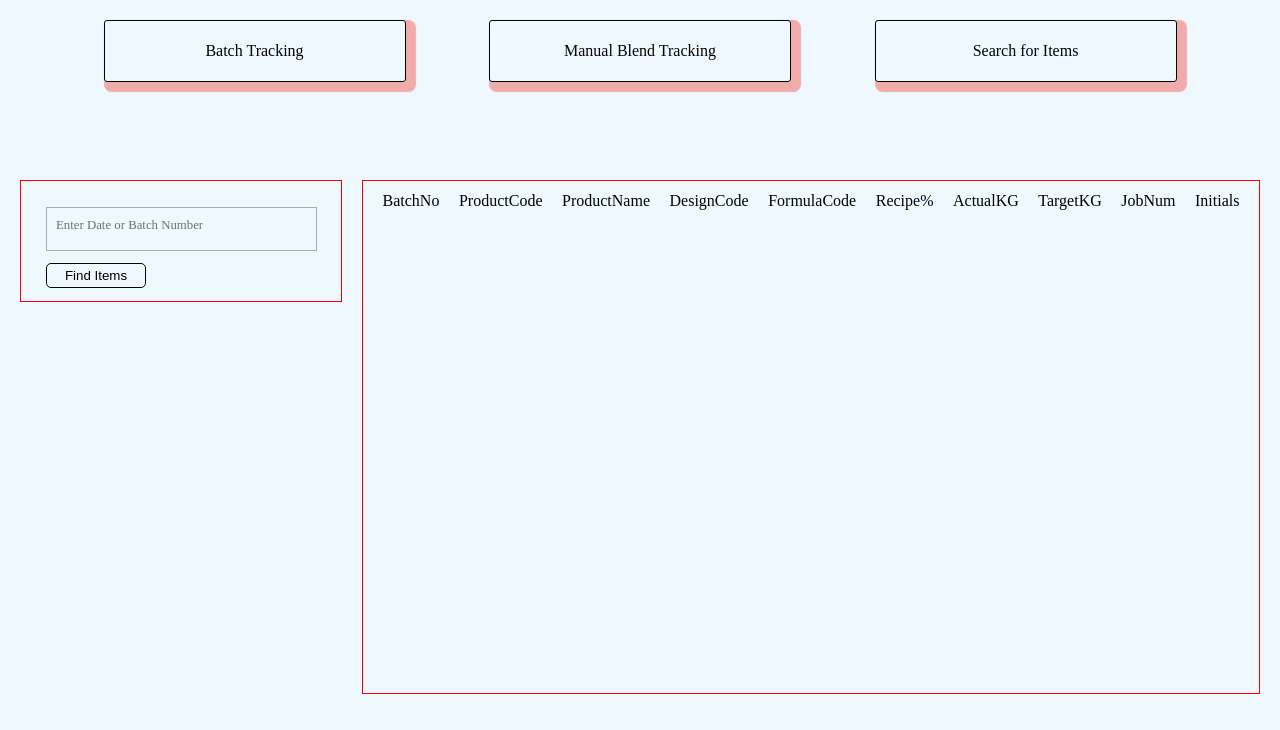
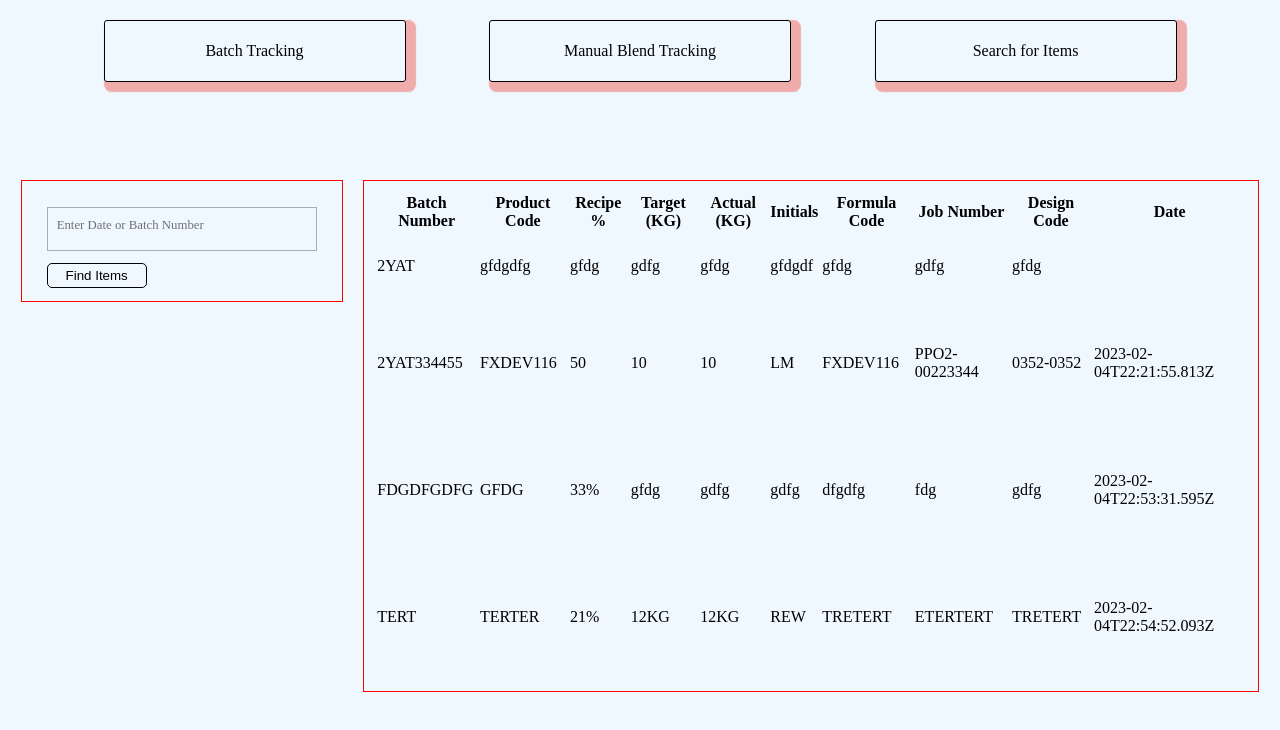
Before and after one commit to LewieM1995/workapp, a React (Create React App) app: page /search in a window 1280 px wide. Shown: the top 730 px of the page. Built offline with nearby package versions, Linux system fonts and the light colour scheme.

Commit message:
Search body built (Skeleton) mock functionality

```diff
--- a/src/components/SearchBatch.js
+++ b/src/components/SearchBatch.js
@@ -2,7 +2,7 @@ import React, { useState } from 'react'
 
 function SearchBatch() {
 
-  const [data, setData] = useState('');
+  const [search, setSearch] = useState('');
   const [codes, setCodes] = useState('');
 
   let dbtwo = 'http://localhost:4000/manualBlends';
@@ -18,49 +18,104 @@ function SearchBatch() {
   e.preventDefault();
   getData()
  }
-
-
- /*const manualBlends = [
- {
-      batchNum: "2YATOH7788",
-      productcode: "FXDEV116",
-      recipePer: "40%",
-      targetW: "10KG",
-      actualW: "10KG",
-      Tinitials: "LM",
-      formulaCode: "FXDEV116",
-      jobnum: "PPO2-0002293",
-      designcode: "0352-0099",
-      id: 1
- }
- ]*/
+const manualBlends = [
+  {
+    "batchNum": "2YAT",
+    "productcode": "gfdgdfg",
+    "recipePer": "gfdg",
+    "targetW": "gdfg",
+    "actualW": "gfdg",
+    "Tinitials": "gfdgdf",
+    "formulaCode": "gfdg",
+    "jobnum": "gdfg",
+    "designcode": "gfdg",
+    "id": 1
+  },
+  {
+    "batchNum": "2YAT334455",
+    "productcode": "FXDEV116",
+    "recipePer": "50",
+    "targetW": "10",
+    "actualW": "10",
+    "Tinitials": "LM",
+    "formulaCode": "FXDEV116",
+    "jobnum": "PPO2-00223344",
+    "designcode": "0352-0352",
+    "date": "2023-02-04T22:21:55.813Z",
+    "id": 2
+  },
+  {
+    "batchNum": "FDGDFGDFG",
+    "productcode": "GFDG",
+    "recipePer": "33%",
+    "targetW": "gfdg",
+    "actualW": "gdfg",
+    "Tinitials": "gdfg",
+    "formulaCode": "dfgdfg",
+    "jobnum": "fdg",
+    "designcode": "gdfg",
+    "date": "2023-02-04T22:53:31.595Z",
+    "id": 3
+  },
+  {
+    "batchNum": "TERT",
+    "productcode": "TERTER",
+    "recipePer": "21%",
+    "targetW": "12KG",
+    "actualW": "12KG",
+    "Tinitials": "REW",
+    "formulaCode": "TRETERT",
+    "jobnum": "ETERTERT",
+    "designcode": "TRETERT",
+    "date": "2023-02-04T22:54:52.093Z",
+    "id": 4
+  }
+ ]
 
   return (
     <>
       <form className='search-form' onSubmit={batchSubmit}>
         <div className='search-div'>
-          <input className='search-input' type='text' placeholder='Enter Date or Batch Number' value={data} onChange={(e) => setData(e.target.value)}/>
+          <input className='search-input' type='text' placeholder='Enter Date or Batch Number' value={search} onChange={(e) => setSearch(e.target.value)}/>
           <label className='search-label'>Enter Date or Batch Number</label>
         </div>
           <button className='search-button' type='submit'>Find Items</button>
       </form>
-      <section className='output-section'>
-          <header className='output-header'>
-            <ul>
-              <li>BatchNo</li>
-              <li>ProductCode</li>
-              <li>ProductName</li>
-              <li>DesignCode</li>
-              <li>FormulaCode</li>
-              <li>Recipe%</li>
-              <li>ActualKG</li>
-              <li>TargetKG</li>
-              <li>JobNum</li>
-              <li>Initials</li>
-            </ul>
-          </header>
-          <div className='output'></div>
-      </section>
+      <table className='output-table'>
+          <thead className='output-thead'>
+            <tr>
+              <th>Batch Number</th>
+              <th>Product Code</th>
+              <th>Recipe %</th>
+              <th>Target (KG)</th>
+              <th>Actual (KG)</th>
+              <th>Initials</th>
+              <th>Formula Code</th>
+              <th>Job Number</th>
+              <th>Design Code</th>
+              <th>Date</th>
+            </tr>
+          </thead>
+          <tbody>
+          {manualBlends.filter((item) => {
+            return search.toLowerCase() === '' ? item : item.batchNum.toLowerCase().includes(search);
+          }).map((item) => (
+            <tr key={item.id}>
+                <td>{item.batchNum}</td>
+                <td>{item.productcode}</td>
+                <td>{item.recipePer}</td>
+                <td>{item.targetW}</td>
+                <td>{item.actualW}</td>
+                <td>{item.Tinitials}</td>
+                <td>{item.formulaCode}</td>
+                <td>{item.jobnum}</td>
+                <td>{item.designcode}</td>
+                <td>{item.date}</td>
+              </tr>
+          ))}
+
+          </tbody>
+      </table>
     </>
   )
 }
--- a/src/components/search.css
+++ b/src/components/search.css
@@ -79,27 +79,9 @@
     transition: ease-in 0.4s;
 }
 
-.output-section {
+.output-table{
     width: 70%;
     height: 80%;
     border: 1px red solid;
+    padding: 10px;
 }
-
-.output-header {
-    width: 100%;
-    height: 40px;
-}
-
-.output-header ul {
-    padding: 0px;
-    height: 100%;
-    list-style: none;
-    display: flex;
-    justify-content: space-evenly;
-    align-items: center;
-}
-
-.output {
-    width: 100%;
-    height: 100%;
-}
```
